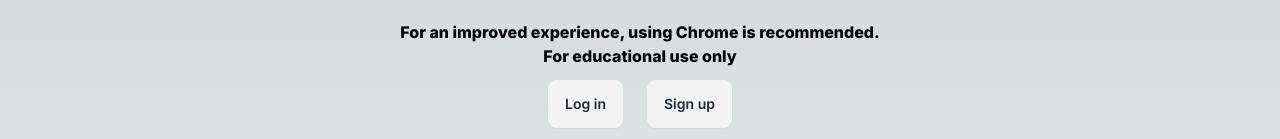
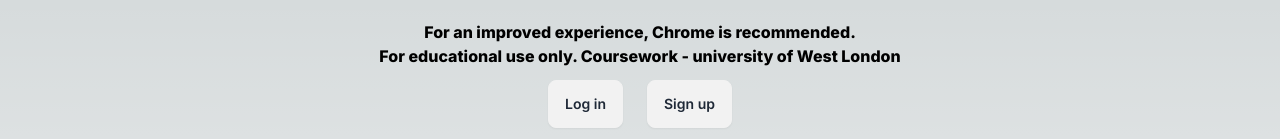
Before and after one commit to thchan1992/wind, a Next.js app: page / in a window 1280 px wide. Shown: the top 139 px of the page. Built offline with nearby package versions, Linux system fonts and the light colour scheme; no server answers.

Commit message:
adjustment

```diff
--- a/app/page.tsx
+++ b/app/page.tsx
@@ -8,9 +8,11 @@ export default function Home() {
   return (
     <div className={"flex flex-col items-center p-5 h-screen"}>
       <h1 className={"font-extrabold"}>
-        For an improved experience, using Chrome is recommended.
+        For an improved experience, Chrome is recommended.
       </h1>
-      <h1 className={"font-extrabold"}>For educational use only</h1>
+      <h1 className={"font-extrabold"}>
+        For educational use only. Coursework - university of West London
+      </h1>
       <AuthHeader />
       <Search />
       <Ingredients />
```
